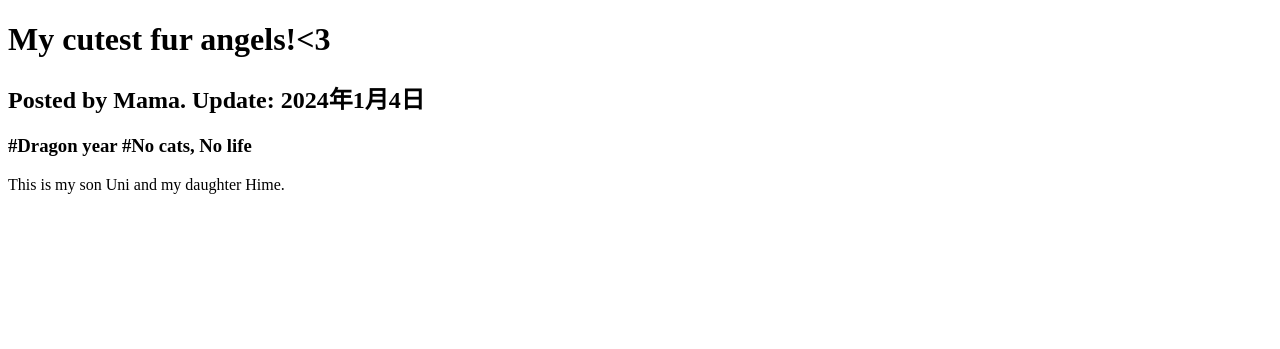
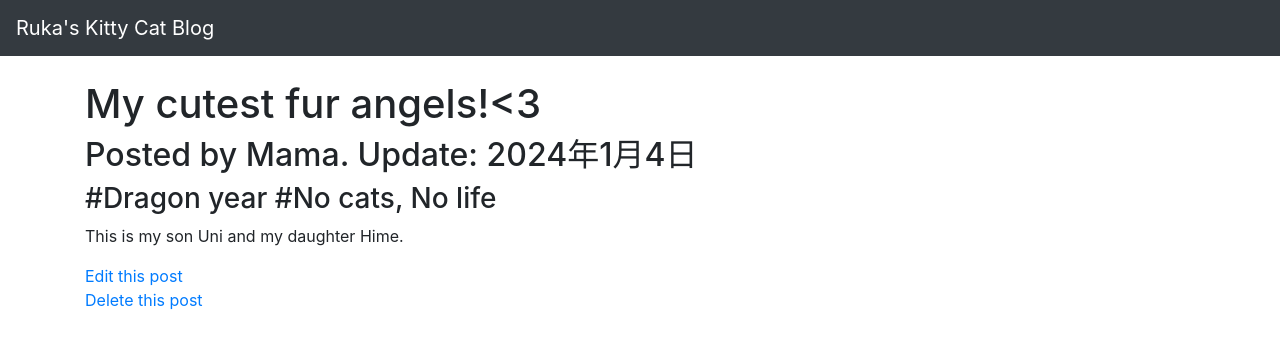
Before and after one commit to RukaHeid/Blog, a Django app: page /blogapp/post/1/ in a window 1280 px wide. Shown: the top 349 px of the page. Run offline with Django 4.2, Linux system fonts and the light colour scheme; data comes from the database, SQL or seed files in the repository; some libraries are stand-ins or nearby versions.

Commit message:
Creating Delete page and Edit page

```diff
--- a/blogapp/models.py
+++ b/blogapp/models.py
@@ -1,5 +1,6 @@
 from django.db import models
 from django.utils import timezone
+from django.urls import reverse_lazy
 
 # Create your models here.
 
@@ -29,6 +30,9 @@ class Post(models.Model):
     def __str__(self):
         return self.title
 
+    def get_absolute_url(self):
+        return reverse_lazy("blogapp:post_detail", args=[self.id])
+
 
 
 class Tag(models.Model):
--- a/blogapp/templates/blogapp/detail.html
+++ b/blogapp/templates/blogapp/detail.html
@@ -1,6 +1,5 @@
-<!DOCTYPE html>
-<html>
-<body>
+{% extends "blogapp/base.html" %}
+{% block main %}
 
     <h1>{{ post.title }}</h1>
     <h2>Posted by {{ post.author }}. Update: {{ post.update_date }}</h2>
@@ -14,5 +13,9 @@
     {% endif %}
 
     <p>{{ post.body }}</p>
-</body>
-</html>
+
+
+    <a href="{% url 'blogapp:update' object.pk %}">Edit this post</a>
+    <br>
+    <a href="{% url 'blogapp:delete' object.pk %}">Delete this post</a>
+{% endblock %}
--- a/blogapp/urls.py
+++ b/blogapp/urls.py
@@ -6,6 +6,8 @@ app_name = "blogapp"
 urlpatterns =[
     path("", views.IndexView.as_view(), name="index"),
     path("post/<int:pk>/", views.PostDetailView.as_view(), name="post_detail"),
-    path('newpost/', views.NewPostForm.as_view(), name="new_post",)
+    path("newpost/", views.NewPostForm.as_view(), name="new_post"),
+    path("update/<int:pk>", views.UpdatePost.as_view(), name="update"),
+    path("delete/<int:pk>", views.DeletePost.as_view(), name="delete"),
 
 ]
--- a/blogapp/views.py
+++ b/blogapp/views.py
@@ -1,6 +1,6 @@
 from django.shortcuts import render
 from django.views import generic
-from django.views.generic.edit import CreateView
+from django.views.generic.edit import CreateView, DeleteView, UpdateView
 from blogapp.models import Blog, Post, Comment, Tag, Author
 
 
@@ -23,3 +23,13 @@ class PostDetailView(generic.DetailView):
 class NewPostForm(CreateView):
     model = Post
     fields = ["title", "body", "author", "tags"]
+
+
+class UpdatePost(UpdateView):
+    model = Post
+    fields = ["title", "body", "author", "tags"]
+
+
+class DeletePost(DeleteView):
+    model = Post
+    success_url = "blogapp:index.html"
```
Also changed, not shown: blogapp/templates/blogapp/post_confirm_delete.html (added, +11 -0 lines).
